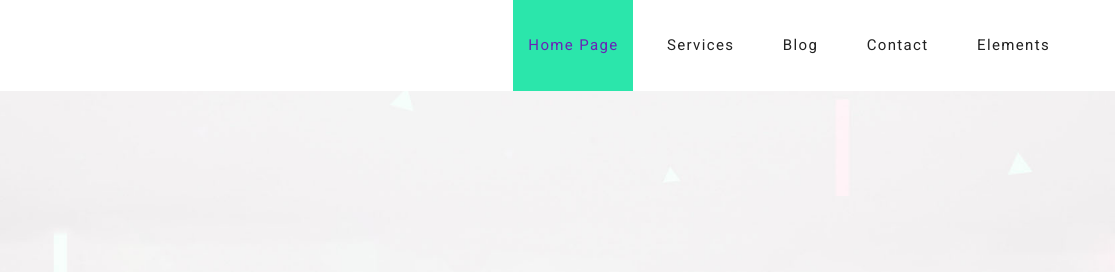
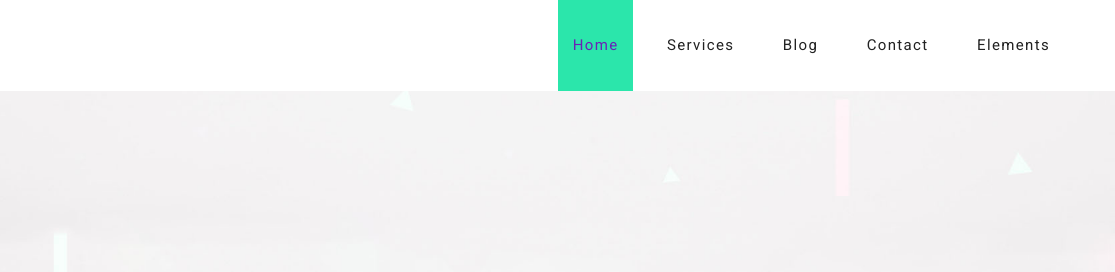
Before and after one commit to viniciusaguiarmonteiro/datavizdashboards, a plain HTML site: page index.html in a window 1280 px wide. Shown: the top 272 px of the page, 165-1280 px from the left. Drawn offline with nearby package versions, Linux system fonts and the light colour scheme.

Commit message:
Update index.html

```diff
--- a/index.html
+++ b/index.html
@@ -46,7 +46,7 @@
 		<div class="responsive"><i class="fa fa-bars"></i></div>
 		<nav>
 			<ul class="menu-list">
-				<li class="active"><a href="index.html">Home Page</a></li>
+				<li class="active"><a href="index.html">Home</a></li>
 				<li><a href="services.html">Services</a></li>
 				<li><a href="blog.html">Blog</a></li>
 				<li><a href="contact.html">Contact</a></li>
```
